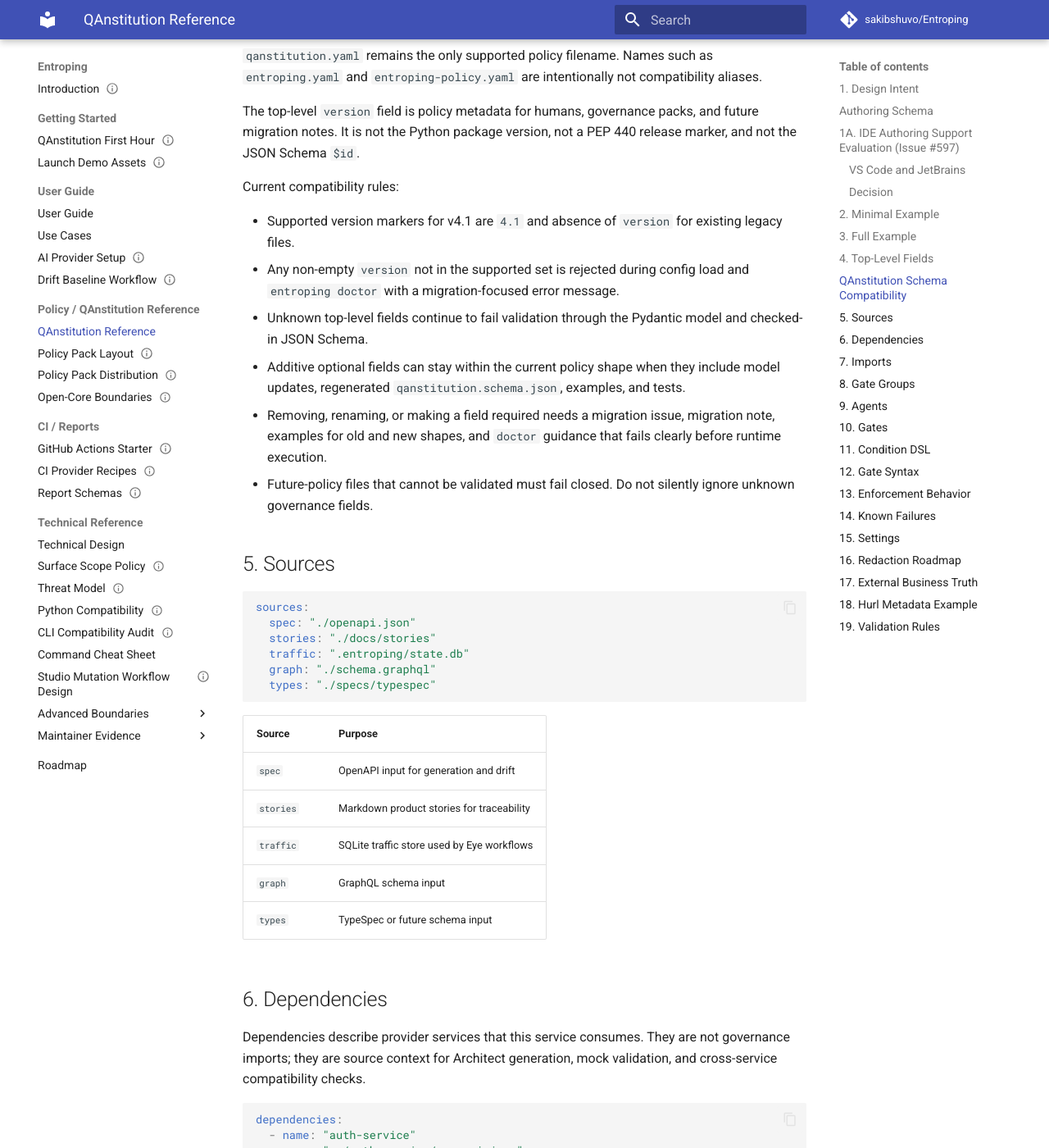
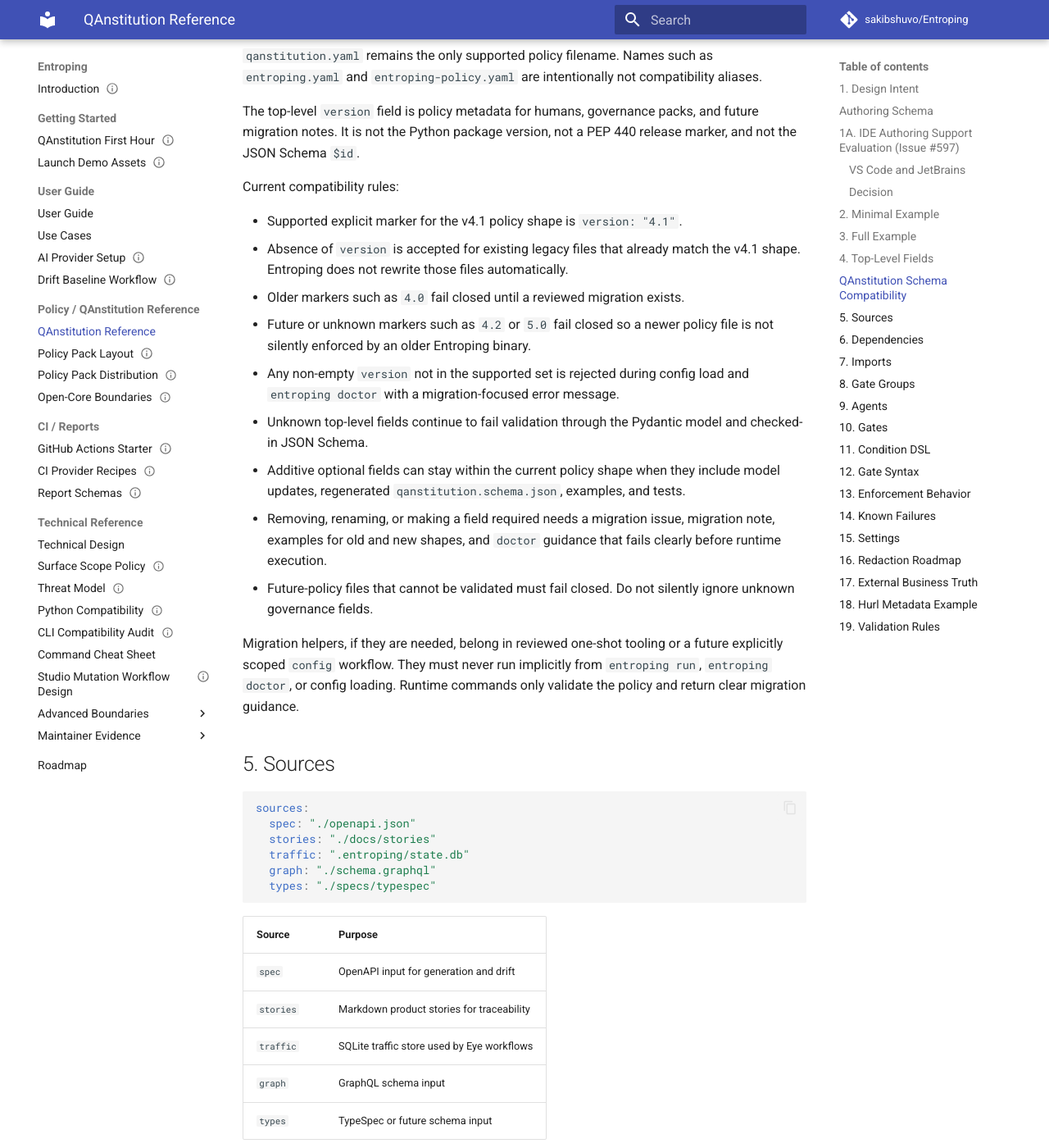
Before and after one commit to sakibshuvo/Entroping, an MkDocs documentation site: the page built from docs/technical/QANSTITUTION_REFERENCE.md, in a window 1280 px wide and 1400 px high, scrolled down 5008 px. Shown: the whole window at 82% size. Built offline with MkDocs 1.6.1 and Material for MkDocs 9.7.7, drawn with Linux system fonts in a browser that asks for light colours; comment, search, counter and statistics services are not loaded.

Commit message:
feat(qanstitution): define schema version policy

```diff
--- a/docs/technical/QANSTITUTION_REFERENCE.md
+++ b/docs/technical/QANSTITUTION_REFERENCE.md
@@ -228,8 +228,12 @@
 
 Current compatibility rules:
 
-- Supported version markers for v4.1 are `4.1` and absence of `version` for
-  existing legacy files.
+- Supported explicit marker for the v4.1 policy shape is `version: "4.1"`.
+- Absence of `version` is accepted for existing legacy files that already match
+  the v4.1 shape. Entroping does not rewrite those files automatically.
+- Older markers such as `4.0` fail closed until a reviewed migration exists.
+- Future or unknown markers such as `4.2` or `5.0` fail closed so a newer
+  policy file is not silently enforced by an older Entroping binary.
 - Any non-empty `version` not in the supported set is rejected during config load
   and `entroping doctor` with a migration-focused error message.
 - Unknown top-level fields continue to fail validation through the Pydantic
@@ -242,6 +246,11 @@
   fails clearly before runtime execution.
 - Future-policy files that cannot be validated must fail closed. Do not silently
   ignore unknown governance fields.
+
+Migration helpers, if they are needed, belong in reviewed one-shot tooling or a
+future explicitly scoped `config` workflow. They must never run implicitly from
+`entroping run`, `entroping doctor`, or config loading. Runtime commands only
+validate the policy and return clear migration guidance.
 
 ## 5. Sources
 
--- a/docs/technical/qanstitution.schema.json
+++ b/docs/technical/qanstitution.schema.json
@@ -450,6 +450,11 @@
         }
       ],
       "default": null,
+      "description": "QAnstitution schema compatibility marker. Omit only for legacy v4.1-compatible policy files.",
+      "enum": [
+        "4.1",
+        null
+      ],
       "title": "Version"
     }
   },
```
Also changed, not shown: .context/changelog.md (+5 -0 lines), .context/lessons-learned.md (+4 -0 lines), docs/meta/PROJECT_PROGRESS.md (+1 -1 lines), docs/user/QANSTITUTION_FIRST_HOUR.md (+7 -0 lines), docs/user/USER_GUIDE.md (+4 -0 lines), 4 other files.
